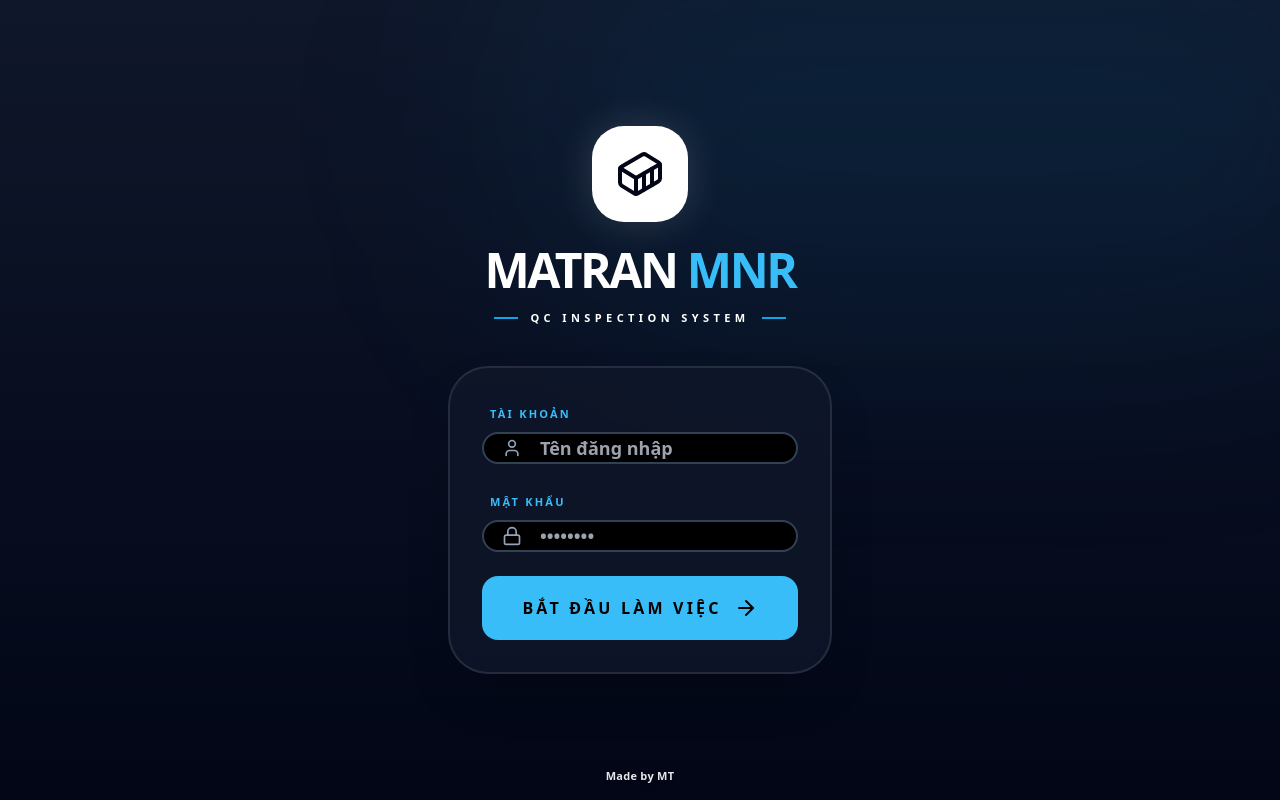
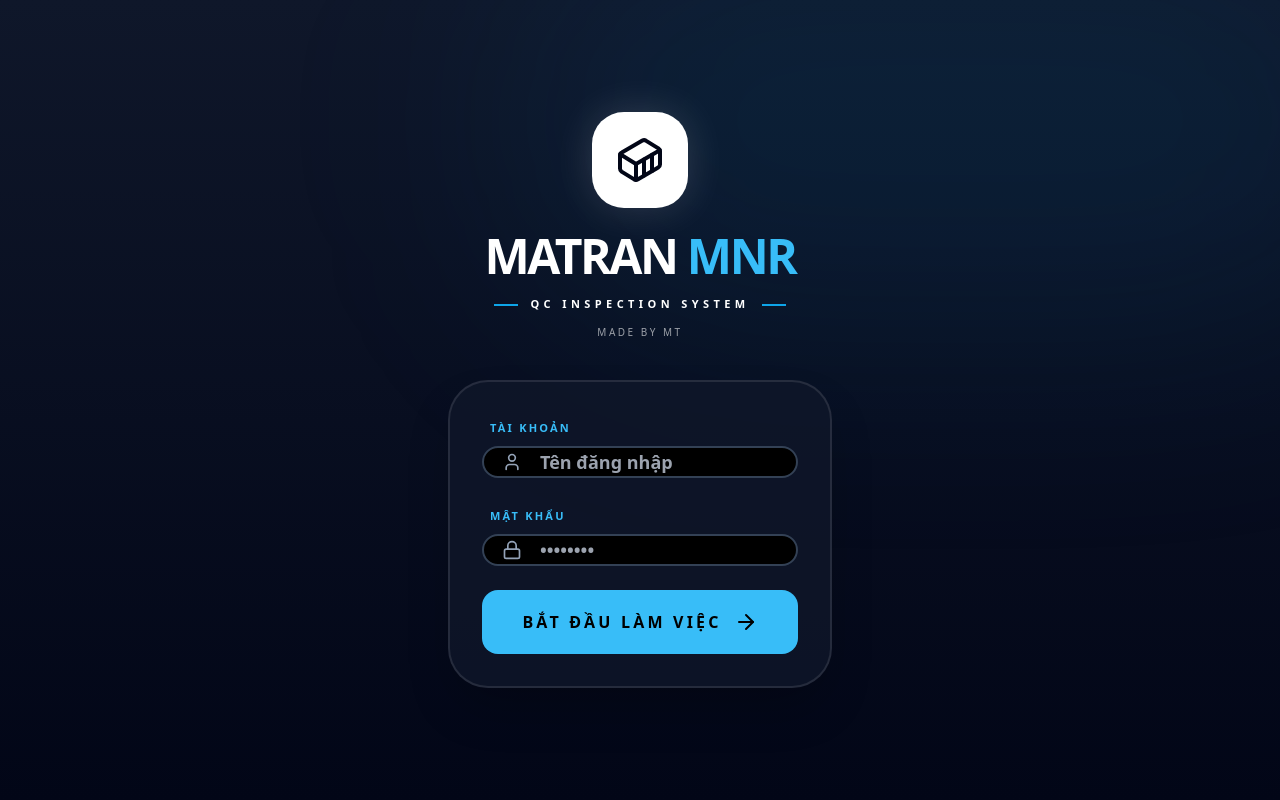
Before and after one commit to manhtuyen1111/MNR-V2, a React (Vite) app: page / in a window 1280 px wide. Built offline with nearby package versions, Linux system fonts and the light colour scheme.

Commit message:
Update Login.tsx

```diff
--- a/components/Login.tsx
+++ b/components/Login.tsx
@@ -60,14 +60,7 @@ const Login: React.FC<LoginProps> = ({ onLogin }) => {
       <div className="absolute top-0 left-0 w-full h-full bg-gradient-to-b from-[#0f172a] to-[#020617] pointer-events-none" />
       <div className="absolute top-[-10%] right-[-10%] w-[70%] h-[50%] bg-sky-600/10 rounded-full blur-[120px] pointer-events-none" />
 
-      {/* Footer – dính layout */}
-      <div className="absolute bottom-4 left-1/2 -translate-x-1/2 z-10
-        text-white text-[11px] tracking-wide font-semibold opacity-90
-        drop-shadow-md">
-        Made by MT
-      </div>
-
-      <div className="w-full max-w-sm z-20 animate-fadeIn">
+      <div className="w-full max-w-sm z-10 animate-fadeIn">
         {/* Logo */}
         <div className="text-center mb-10">
           <div className="inline-flex items-center justify-center w-24 h-24 bg-white rounded-[2rem] shadow-[0_0_40px_rgba(255,255,255,0.15)] mb-6">
@@ -85,6 +78,11 @@ const Login: React.FC<LoginProps> = ({ onLogin }) => {
             </p>
             <div className="h-[2px] w-6 bg-sky-500" />
           </div>
+
+          {/* Made by MT */}
+          <p className="mt-3 text-white/60 text-[10px] tracking-[0.25em] font-medium uppercase">
+            Made by MT
+          </p>
         </div>
 
         {/* Login box */}
```
